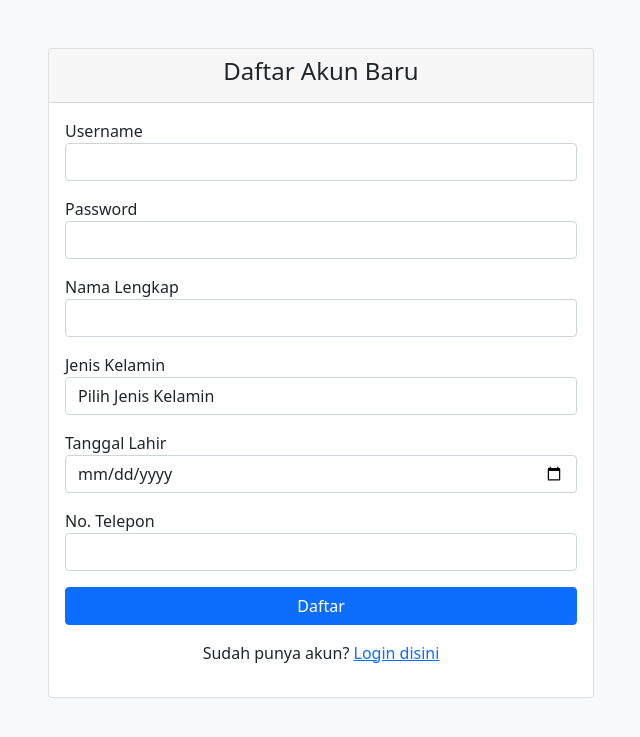
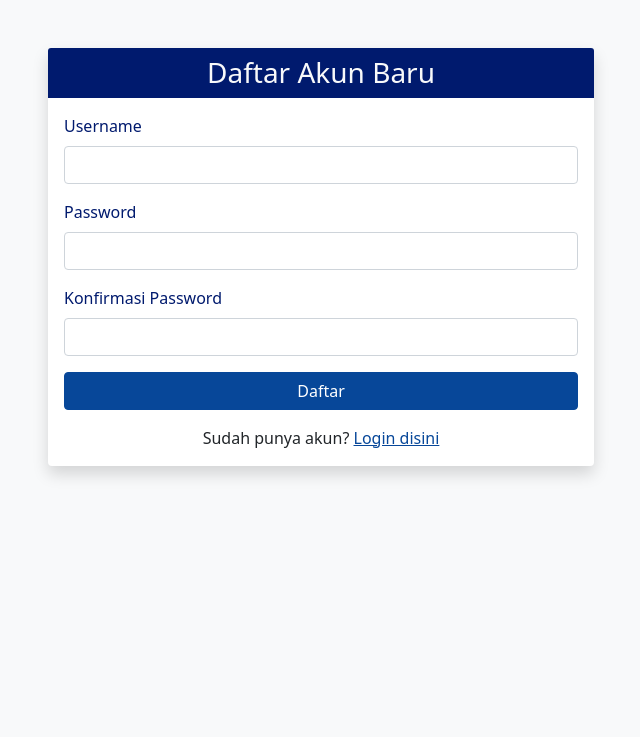
Before and after one commit to deliasaniark/quiz-online-php, a PHP site: page /quiz-online/auth/register.php in a window 1280 px wide. Shown: the top 737 px of the page, without its empty margins (319-959 px from the left). Run offline with PHP 8.4, Linux system fonts and the light colour scheme.

Commit message:
Refactor authentication system: update login and registration processes, enhance error handling, and improve UI elements. Redirects updated for consistency.

```diff
--- a/auth/logout.php
+++ b/auth/logout.php
@@ -5,4 +5,4 @@ require_once '../config/config.php';
 session_destroy();
 
 // Redirect ke halaman login
-redirect('auth/login.php');
+redirect('/auth/login.php');
--- a/auth/register.php
+++ b/auth/register.php
@@ -1,95 +1,77 @@
 <?php
 require_once '../config/config.php';
 
-if ($_SERVER['REQUEST_METHOD'] == 'POST') {
-    $username = mysqli_real_escape_string($conn, $_POST['username']);
-    $password = password_hash($_POST['password'], PASSWORD_DEFAULT);
-    $full_name = mysqli_real_escape_string($conn, $_POST['full_name']);
-    $gender = mysqli_real_escape_string($conn, $_POST['gender']);
-    $birth_date = mysqli_real_escape_string($conn, $_POST['birth_date']);
-    $phone = mysqli_real_escape_string($conn, $_POST['phone']);
+// Proses registrasi
+if (isset($_POST['register'])) {
+    $username = $_POST['username'];
+    $password = $_POST['password'];
+    $confirm_password = $_POST['confirm_password'];
 
-    // Cek username sudah ada atau belum
-    $check_username = mysqli_query($conn, "SELECT username FROM users WHERE username = '$username'");
-    if (mysqli_num_rows($check_username) > 0) {
-        $error = "Username sudah digunakan!";
+    // Validasi password
+    if ($password !== $confirm_password) {
+        $error = "Password tidak sama!";
     } else {
-        // Insert user baru
-        $sql = "INSERT INTO users (username, password, full_name, gender, birth_date, phone, role)
-                VALUES ('$username', '$password', '$full_name', '$gender', '$birth_date', '$phone', 'user')";
-
-        if (mysqli_query($conn, $sql)) {
-            $_SESSION['success'] = "Pendaftaran berhasil! Silakan login.";
-            redirect('auth/login.php');
+        // Cek apakah username sudah ada
+        $check = mysqli_query($conn, "SELECT * FROM users WHERE username='$username'");
+        if (mysqli_num_rows($check) > 0) {
+            $error = "Username sudah digunakan!";
         } else {
-            $error = "Terjadi kesalahan! " . mysqli_error($conn);
+            // Simpan user baru (hanya username, password, dan role)
+            $query = "INSERT INTO users (username, password, role) VALUES ('$username', '$password', 'user')";
+            if (mysqli_query($conn, $query)) {
+                // Redirect ke login
+                redirect('/auth/login.php');
+            } else {
+                $error = "Gagal mendaftar! " . mysqli_error($conn);
+            }
         }
     }
 }
 ?>
 
 <!DOCTYPE html>
-<html lang="id">
+<html>
 <head>
-    <meta charset="UTF-8">
-    <meta name="viewport" content="width=device-width, initial-scale=1.0">
     <title>Register - Quiz Online</title>
     <link href="https://cdn.jsdelivr.net/npm/bootstrap@5.1.3/dist/css/bootstrap.min.css" rel="stylesheet">
+    <link href="/assets/css/style.css" rel="stylesheet">
 </head>
 <body class="bg-light">
-    <div class="container">
-        <div class="row justify-content-center mt-5">
+    <div class="container mt-5">
+        <div class="row justify-content-center">
             <div class="col-md-6">
-                <div class="card">
-                    <div class="card-header">
-                        <h4 class="text-center">Daftar Akun Baru</h4>
+                <div class="card shadow">
+                    <div class="card-header bg-primary-dark text-center">
+                        <h3 class="text-light mb-0">Daftar Akun Baru</h3>
                     </div>
                     <div class="card-body">
-                        <?php if (isset($error)): ?>
+                        <?php if (isset($error)) { ?>
                             <div class="alert alert-danger"><?php echo $error; ?></div>
-                        <?php endif; ?>
+                        <?php } ?>
 
                         <form method="POST">
                             <div class="mb-3">
-                                <label>Username</label>
+                                <label class="form-label">Username</label>
                                 <input type="text" name="username" class="form-control" required>
                             </div>
                             <div class="mb-3">
-                                <label>Password</label>
+                                <label class="form-label">Password</label>
                                 <input type="password" name="password" class="form-control" required>
                             </div>
                             <div class="mb-3">
-                                <label>Nama Lengkap</label>
-                                <input type="text" name="full_name" class="form-control" required>
+                                <label class="form-label">Konfirmasi Password</label>
+                                <input type="password" name="confirm_password" class="form-control" required>
                             </div>
-                            <div class="mb-3">
-                                <label>Jenis Kelamin</label>
-                                <select name="gender" class="form-control" required>
-                                    <option value="">Pilih Jenis Kelamin</option>
-                                    <option value="M">Laki-laki</option>
-                                    <option value="F">Perempuan</option>
-                                </select>
-                            </div>
-                            <div class="mb-3">
-                                <label>Tanggal Lahir</label>
-                                <input type="date" name="birth_date" class="form-control" required>
-                            </div>
-                            <div class="mb-3">
-                                <label>No. Telepon</label>
-                                <input type="text" name="phone" class="form-control" required>
-                            </div>
-                            <button type="submit" class="btn btn-primary w-100">Daftar</button>
+                            <button type="submit" name="register" class="btn btn-primary w-100">Daftar</button>
                         </form>
 
-                        <p class="text-center mt-3">
-                            Sudah punya akun? <a href="login.php">Login disini</a>
-                        </p>
+                        <div class="text-center mt-3">
+                            Sudah punya akun? <a href="/auth/login.php" class="text-primary-custom">Login disini</a>
+                        </div>
                     </div>
                 </div>
             </div>
         </div>
     </div>
-
-    <script src="https://cdn.jsdelivr.net/npm/bootstrap@5.1.3/dist/js/bootstrap.bundle.min.js"></script>
 </body>
 </html>
```
Also changed, not shown: auth/login.php (+35 -34 lines).
